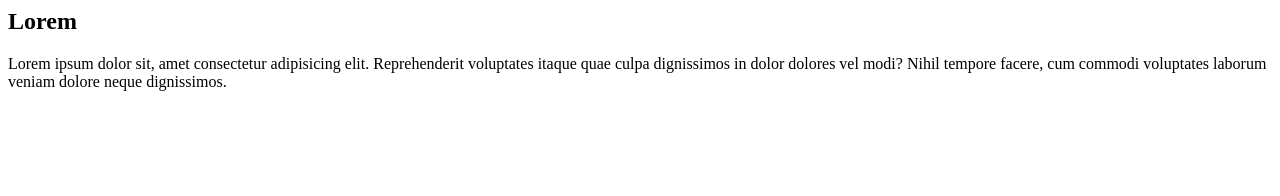
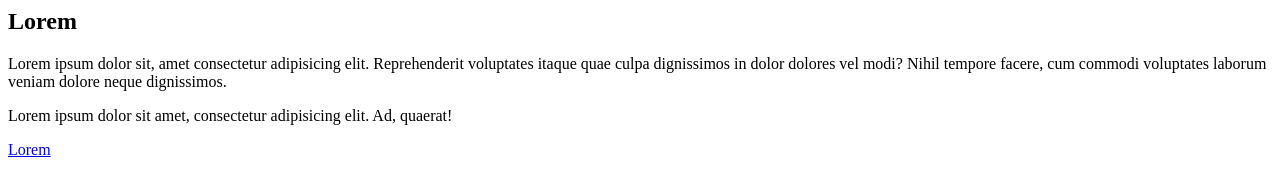
Before and after one commit to vi-shal-ayyappan/demo-repo, a plain HTML site: page index.html in a window 1280 px wide. Drawn offline with Linux system fonts and the light colour scheme.

Commit message:
Updated index.html

```diff
--- a/index.html
+++ b/index.html
@@ -12,6 +12,10 @@
         <p>
             Lorem ipsum dolor sit, amet consectetur adipisicing elit. Reprehenderit voluptates itaque quae culpa dignissimos in dolor dolores vel modi? Nihil tempore facere, cum commodi voluptates laborum veniam dolore neque dignissimos.
         </p>
+        <p>
+            Lorem ipsum dolor sit amet, consectetur adipisicing elit. Ad, quaerat!
+        </p>
+        <a href="#">Lorem</a>
     </main>
 </body>
 </html>
```
